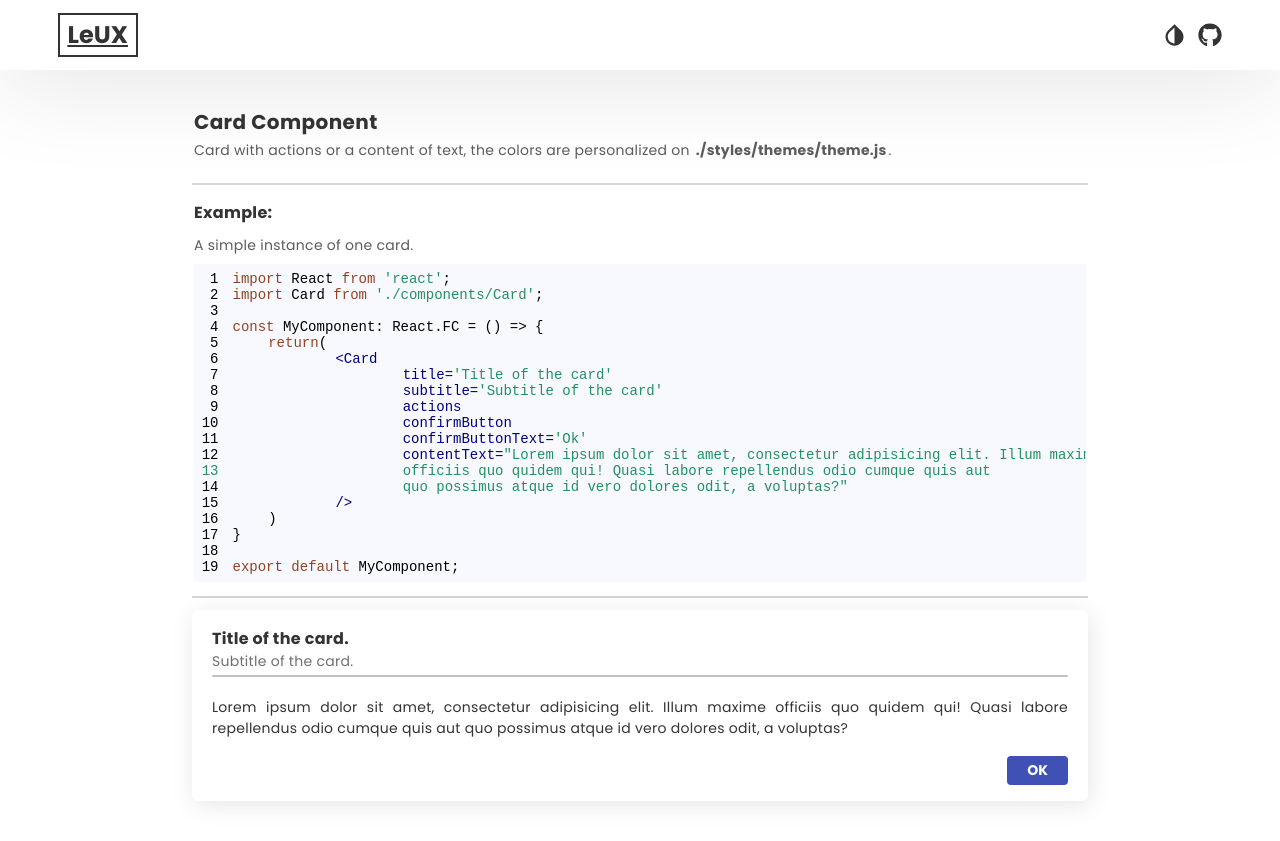
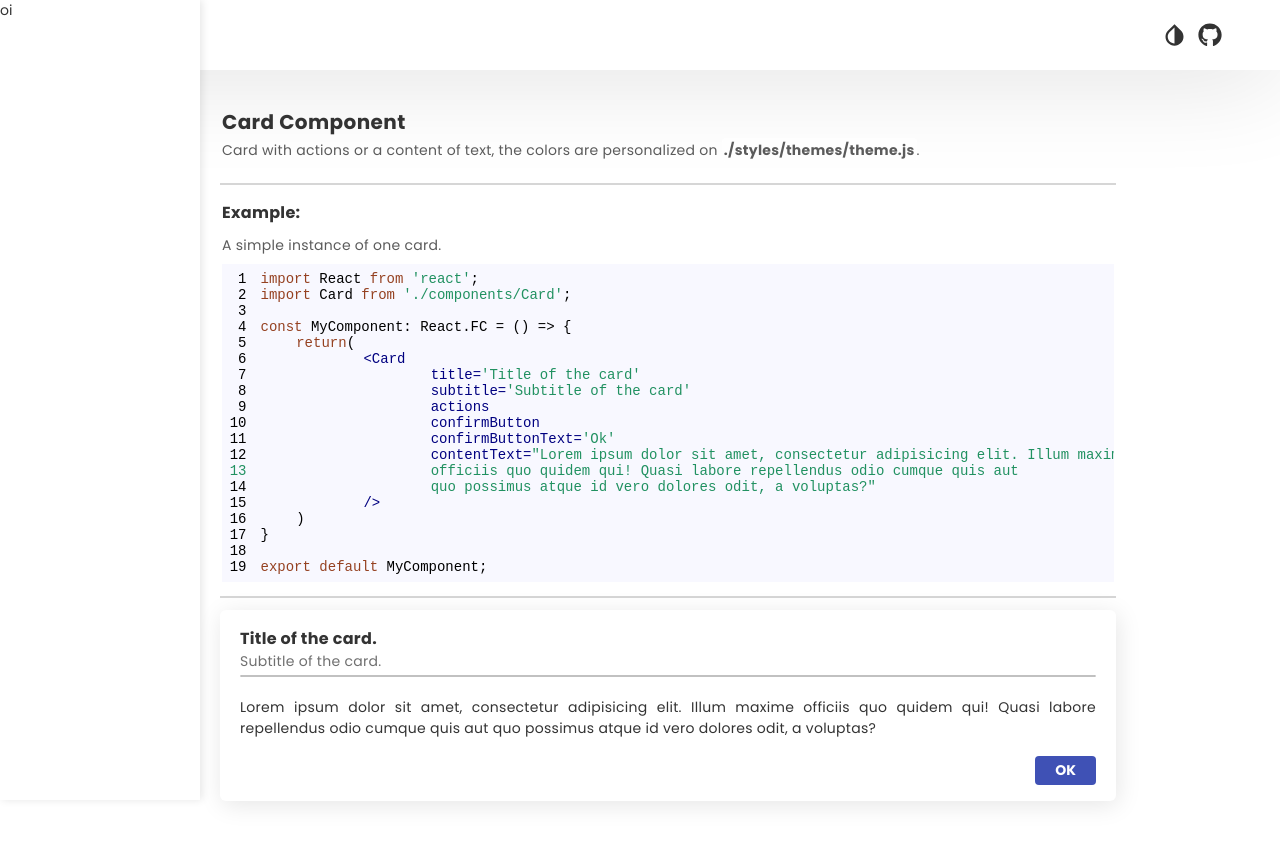
Before and after one commit to hiimlex/ui-styled-components, a React (Create React App) app: page / in a window 1280 px wide. Before the commit this address led to /ui-styled-components/. Built offline with nearby package versions, Linux system fonts and the light colour scheme.

Commit message:
inittial side bar

```diff
--- a/src/App.tsx
+++ b/src/App.tsx
@@ -1,12 +1,8 @@
-import React, { useEffect, useState } from 'react';
-import {
-	BrowserRouter as Router,
-	Redirect,
-	Route,
-	Switch,
-} from 'react-router-dom';
+import React, { useEffect } from 'react';
+import { BrowserRouter as Router, Route, Switch } from 'react-router-dom';
 import { DefaultTheme, ThemeProvider } from 'styled-components';
 import Header from './components/Header';
+import Sidebar from './components/Sidebar';
 import CardPage from './pages/CardPage';
 import GlobalStyle from './styles/global';
 import dark from './styles/themes/dark';
@@ -16,45 +12,28 @@ import usePersistedState from './utils/usePersistedState';
 
 function App() {
 	const [theme, setTheme] = usePersistedState<DefaultTheme>('theme', light);
-	const [stage, setStage] = useState('develop');
 
 	const toggleTheme = () => {
 		setTheme(theme.title === 'light' ? dark : light);
 	};
 
-	const detectStage = () => {
-		if (document.location.href.substr(0, 5) === 'http:') {
-			setStage('develop');
-		} else {
-			setStage('prod');
-		}
-	};
-
 	useEffect(() => {
 		deleteAllCookies();
-		detectStage();
-		// eslint-disable-next-line react-hooks/exhaustive-deps
 	}, []);
 
 	return (
-		<Router basename="/ui-styled-components">
-			<Switch>
-				<ThemeProvider theme={theme}>
-					<GlobalStyle />
-					<Header toggleTheme={toggleTheme} title={theme.title} />
-					{stage === 'develop' ? (
-						<Redirect from="http://localhost:3000/" to={{ pathname: '/' }} />
-					) : null}
-					{stage === 'prod' ? (
-						<Redirect
-							from="https://hiimlex.github.io/"
-							to={{ pathname: '/' }}
-						/>
-					) : null}
-					<Route exact path="/" component={CardPage}></Route>
-				</ThemeProvider>
-			</Switch>
-		</Router>
+		<>
+			<ThemeProvider theme={theme}>
+				<GlobalStyle />
+				<Sidebar></Sidebar>
+				<Header toggleTheme={toggleTheme} title={theme.title} />
+				<Router basename="/ui-styled-components">
+					<Switch>
+						<Route exact path="/" component={CardPage}></Route>
+					</Switch>
+				</Router>
+			</ThemeProvider>
+		</>
 	);
 }
 
--- a/src/components/Doc/styles.ts
+++ b/src/components/Doc/styles.ts
@@ -9,6 +9,7 @@ export const Container = styled.div`
 	padding: 4vh 0;
 	align-items: flex-start;
 	justify-content: center;
+	margin-left: 220px;
 `;
 
 export const Title = styled.h4`
--- a/src/components/Header/styles.ts
+++ b/src/components/Header/styles.ts
@@ -7,7 +7,7 @@ export const HeaderTab = styled.div`
 	display: flex;
 	justify-content: center;
 	box-shadow: 0 0 104px rgba(0, 0, 0, 0.15);
-	z-index: 2;
+	z-index: 0;
 `;
 
 export const Container = styled.div`
--- /dev/null
+++ b/src/components/Sidebar/index.tsx
@@ -0,0 +1,8 @@
+import React from 'react';
+import { Section } from './styles';
+
+const SideBar = () => {
+	return <Section>oi</Section>;
+};
+
+export default SideBar;
--- /dev/null
+++ b/src/components/Sidebar/styles.ts
@@ -0,0 +1,11 @@
+import styled from 'styled-components';
+
+export const Section = styled.section`
+	position: fixed;
+	z-index: 2;
+	width: 200px;
+	display: flex;
+	background: ${(props) => props.theme.colors.main};
+	box-shadow: 2px 0 8px rgba(0, 0, 0, 0.1);
+	height: 100vh;
+`;
```
Also changed, not shown: tsconfig.json (line endings or trailing spaces).
